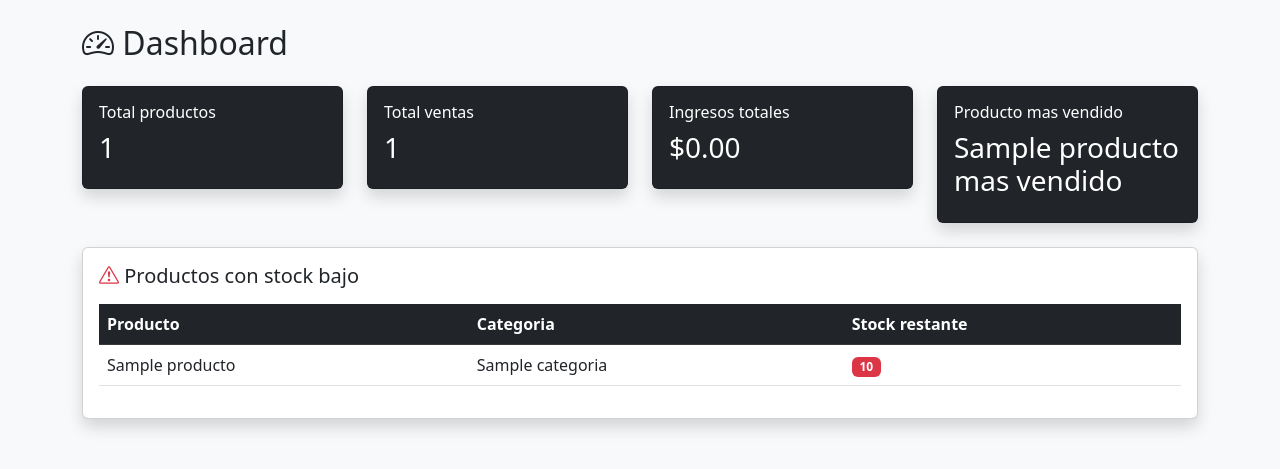
After one commit to diegosaanchezz/proyecto-slca, a Python web app: template app/templates/dashboard.html in a window 1280 px wide. The commit adds this page. Shown: the top 469 px of the page. Run offline with Jinja, Linux system fonts and the light colour scheme; the template is opened without the code that fills it: most values are stand-ins (such as "Sample title", 1, 10 or a date in 2020).

Commit message:
agregue el dashboard con estadisticas e inventario

```diff
--- a/app/templates/base.html
+++ b/app/templates/base.html
@@ -12,9 +12,12 @@
 {% if current_user.is_authenticated %}
 <nav class="navbar navbar-expand-lg navbar-dark bg-dark">
     <div class="container">
-        <a class="navbar-brand fw-bold" href="/productos"><i class="bi bi-shop"></i> TiendaTrack</a>
+        <a class="navbar-brand fw-bold" href="/dashboard"><i class="bi bi-shop"></i> TiendaTrack</a>
         <div class="collapse navbar-collapse">
             <ul class="navbar-nav me-auto">
+                <li class="nav-item">
+                    <a class="nav-link" href="/dashboard"><i class="bi bi-speedometer2"></i> Dashboard</a>
+                </li>
                 <li class="nav-item">
                     <a class="nav-link" href="/productos"><i class="bi bi-box-seam"></i> Productos</a>
                 </li>
--- /dev/null
+++ b/app/templates/dashboard.html
@@ -0,0 +1,67 @@
+{% extends 'base.html' %}
+{% block contenido %}
+<h2 class="mb-4"><i class="bi bi-speedometer2"></i> Dashboard</h2>
+
+<div class="row g-4 mb-4">
+    <div class="col-md-3">
+        <div class="card bg-dark text-white shadow">
+            <div class="card-body">
+                <h6 class="card-title">Total productos</h6>
+                <h3>{{ totalProductos }}</h3>
+            </div>
+        </div>
+    </div>
+    <div class="col-md-3">
+        <div class="card bg-dark text-white shadow">
+            <div class="card-body">
+                <h6 class="card-title">Total ventas</h6>
+                <h3>{{ totalVentas }}</h3>
+            </div>
+        </div>
+    </div>
+    <div class="col-md-3">
+        <div class="card bg-dark text-white shadow">
+            <div class="card-body">
+                <h6 class="card-title">Ingresos totales</h6>
+                <h3>${{ "%.2f"|format(totalIngresos) }}</h3>
+            </div>
+        </div>
+    </div>
+    <div class="col-md-3">
+        <div class="card bg-dark text-white shadow">
+            <div class="card-body">
+                <h6 class="card-title">Producto mas vendido</h6>
+                <h3>{{ productoMasVendido.nombre if productoMasVendido else 'N/A' }}</h3>
+            </div>
+        </div>
+    </div>
+</div>
+
+<div class="card shadow">
+    <div class="card-body">
+        <h5 class="mb-3"><i class="bi bi-exclamation-triangle text-danger"></i> Productos con stock bajo</h5>
+        <table class="table table-hover align-middle">
+            <thead class="table-dark">
+                <tr>
+                    <th>Producto</th>
+                    <th>Categoria</th>
+                    <th>Stock restante</th>
+                </tr>
+            </thead>
+            <tbody>
+                {% for producto in productosStockBajo %}
+                <tr>
+                    <td>{{ producto.nombre }}</td>
+                    <td>{{ producto.categoria }}</td>
+                    <td><span class="badge bg-danger">{{ producto.stock }}</span></td>
+                </tr>
+                {% else %}
+                <tr>
+                    <td colspan="3" class="text-center text-muted">Todos los productos tienen stock suficiente.</td>
+                </tr>
+                {% endfor %}
+            </tbody>
+        </table>
+    </div>
+</div>
+{% endblock %}
```
Also changed, not shown: app/routes.py (+24 -0 lines), instance/tiendatrack.db.
